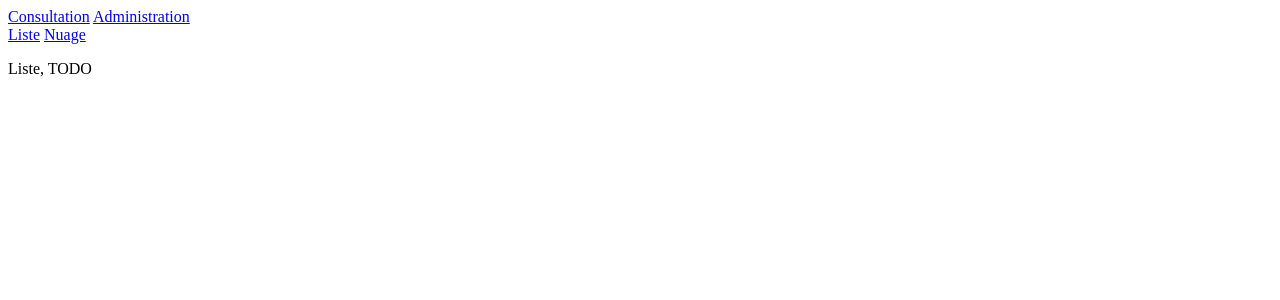
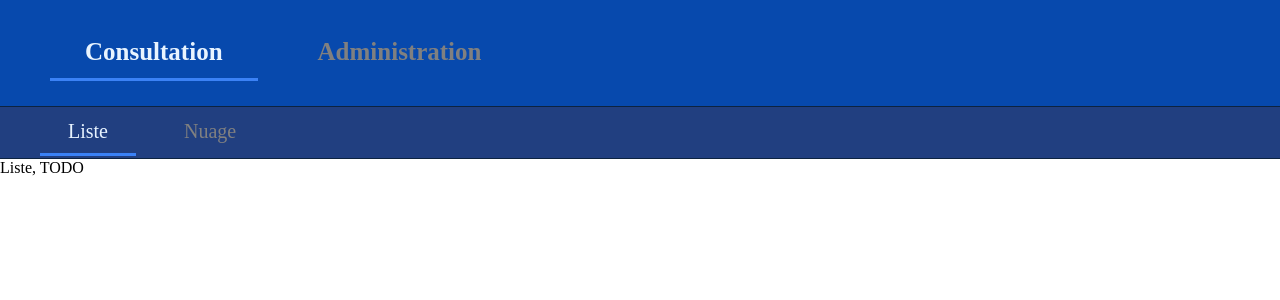
Before and after one commit to Akip2/sitemap-project, a Flask app: page / in a window 1280 px wide. Shown: the top 300 px of the page. Run offline with Flask 3, Linux system fonts and the light colour scheme.

Commit message:
style for navbars

```diff
--- a/src/static/style.css
+++ b/src/static/style.css
@@ -0,0 +1,45 @@
+* {
+    margin: 0;
+    padding: 0;
+    box-sizing: border-box;
+}
+
+nav {
+    display: flex;
+    align-items: center;
+    gap: 1em;
+
+    a {
+        text-decoration: none;
+        border-bottom: 3px solid transparent;
+        transition: color 0.15s, border-color 0.15s;
+
+        color: gray;
+        padding: 0.5em 1.4em;
+    }
+
+    a:hover {
+        color: #7ab0e8;
+    }
+
+    a.active {
+        color: #e8f4ff;
+        border-bottom: 3px solid #3b82f6;
+    }
+}
+
+#mainnav {
+    font-size: 25px;
+    font-weight: 600;
+    padding: 1em 2em;
+    background: #0749ad;
+    border-bottom: 1px solid #0d2340;
+}
+
+#subnav {
+    font-size: 20px;
+    font-weight: 500;
+    padding: 0.125em 2em;
+    background: #213f80;
+    border-bottom: 1px solid #0d2340;
+}
--- a/src/templates/base-consultation.html
+++ b/src/templates/base-consultation.html
@@ -1,7 +1,7 @@
 {% extends "base.html" %}
 
 {% block content %}
-    <nav>
+    <nav id="subnav">
         <a class="{% if subpage == 'list' %}active{% endif %}" href="/list" href="/list">Liste</a>
         <a class="{% if subpage == 'cloud' %}active{% endif %}" href="/cloud" href="/cloud">Nuage</a>
     </nav>
--- a/src/templates/base.html
+++ b/src/templates/base.html
@@ -6,7 +6,7 @@
       <link rel="stylesheet" href="{{ url_for('static', filename='style.css') }}">
   </head>
   <body>
-      <nav>
+      <nav id="mainnav">
           <a class="{% if page == 'consultation' %}active{% endif %}" href="/consultation">Consultation</a>
           <a class="{% if page == 'admin' %}active{% endif %}" href="/admin">Administration</a>
       </nav>
```
